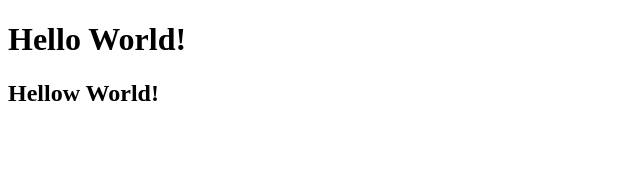
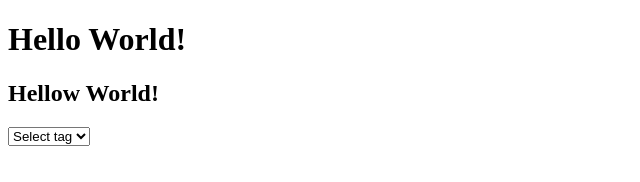
Before and after one commit to vircalimlim/rebase-test, a plain HTML site: page index.html in a window 1280 px wide. Shown: the whole page, without its empty margins (0-640 px from the left). Drawn offline with Linux system fonts and the light colour scheme.

Commit message:
add select tag.

```diff
--- a/index.html
+++ b/index.html
@@ -8,5 +8,10 @@
 <body>
     <h1>Hello World!</h1>
     <h2>Hellow World!</h2>
+    <select>
+        <option value="">Select tag</option>
+        <option value="rebase">rebase</option>
+        <option value="merge">merge</option>
+    </select>
 </body>
 </html>
```
